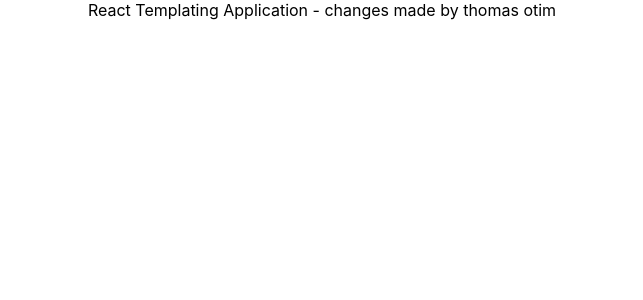
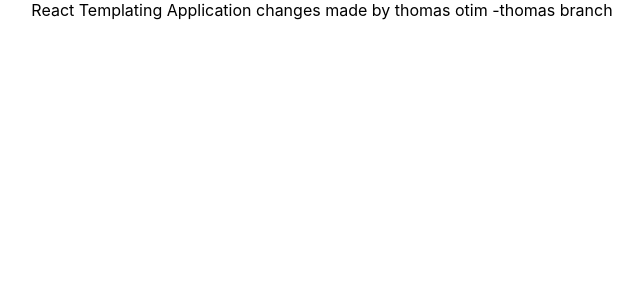
Before and after one commit to Otimthomas/React-Templates, a React (Create React App) app: page / in a window 1280 px wide. Shown: the top 300 px of the page, without its empty margins (318-961 px from the left). Built offline with nearby package versions, Linux system fonts and the light colour scheme.

Commit message:
thomas branch

```diff
--- a/src/App.tsx
+++ b/src/App.tsx
@@ -3,7 +3,7 @@
 function App() {
   return (
     <div className="App">
-      React Templating Application - changes made by thomas otim
+      React Templating Application  changes made by thomas otim -thomas branch
     </div>
   );
 }
```
